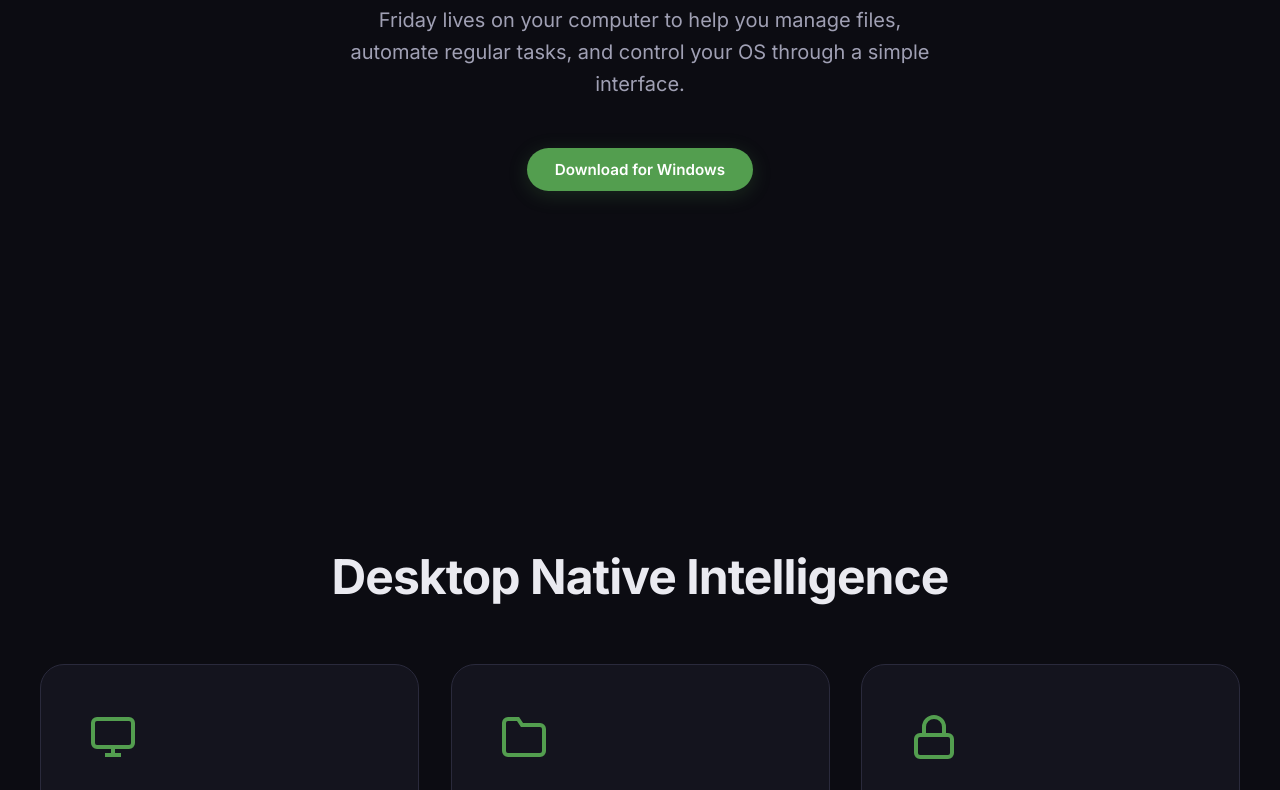
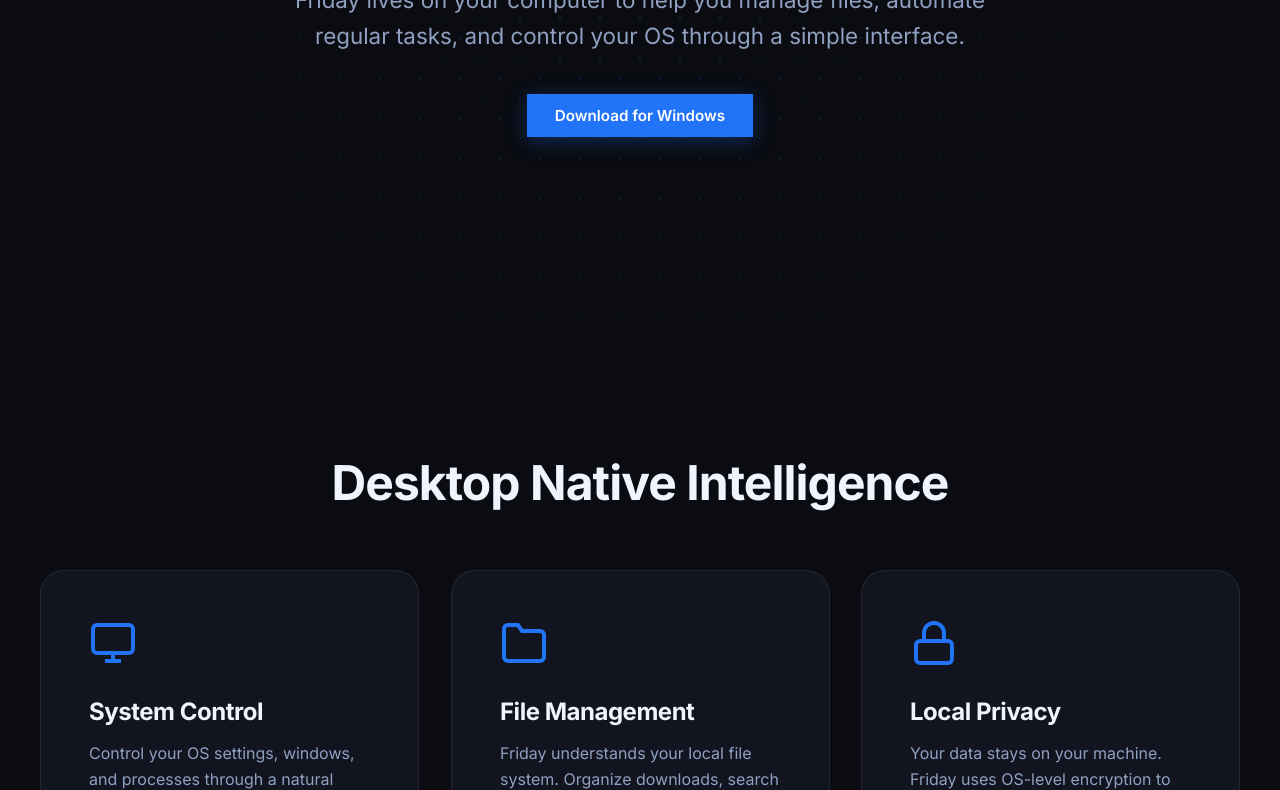
Before and after one commit to ebuka1017/Project-Friday, a website built with Vite: page website/index.html in a window 1280 px wide. Shown: the part 502-1292 px from the top of the page. Built offline with nearby package versions, Linux system fonts and the light colour scheme.

Commit message:
Transform Hero and feature cards to get.tech aesthetic

```diff
--- a/website/style.css
+++ b/website/style.css
@@ -4,44 +4,48 @@
    ═══════════════════════════════════════════════════════════════════════ */
 
 :root {
+    /* ── Vibrant Tech Palette (Inspired by get.tech / Radix) ── */
+    --accent: #2173F8; /* Primary Tech Blue */
+    --accent-hover: #133D8D;
+    --accent-glow: rgba(33, 115, 248, 0.3);
+
     /* Dark Mode (Default) */
-    --bg: #0c0c12;
-    --bg-surface: #14141e;
-    --bg-card: #1a1a28;
-    --bg-hover: #222230;
-    --border: #2a2a3c;
-    --border-accent: #3d7a4d;
-    --text: #eaeaf0;
-    --text-secondary: #a0a0b4;
-    --text-muted: #6c6c82;
-    --accent: #539E4F;
-    --accent-glow: rgba(83, 158, 79, 0.2);
-    --success: #4ade80;
-    --warning: #fbbf24;
-    --error: #f87171;
+    --bg: #0A0C12;
+    --bg-surface: #121420;
+    --bg-card: #1A1D2E;
+    --bg-hover: #22263A;
+    --border: rgba(255, 255, 255, 0.08);
+    --border-hover: rgba(255, 255, 255, 0.15);
+
+    --text: #F0F4FF;
+    --text-secondary: #90A0C0;
+    --text-muted: #5D6C8D;
+
+    /* Functional Colors */
+    --success: #10B981;
+    --warning: #F59E0B;
+    --error: #EF4444;
+
+    /* Design System */
     --font: 'Inter', -apple-system, system-ui, sans-serif;
     --radius: 12px;
     --radius-lg: 24px;
-    --radius-pill: 99px;
-    --transition: all 0.3s cubic-bezier(0.2, 0.8, 0.2, 1);
+    --transition: all 0.25s cubic-bezier(0.4, 0, 0.2, 1);
+    --shadow-sm: 0 4px 6px -1px rgba(0, 0, 0, 0.1);
+    --shadow: 0 10px 15px -3px rgba(0, 0, 0, 0.2);
+    --shadow-lg: 0 20px 25px -5px rgba(0, 0, 0, 0.3);
 }
 
-:root.theme-light {
-    /* Light Mode (Cream) */
-    --bg: #f5efe4;
-    --bg-surface: #ebe4d6;
-    --bg-card: #e0d8c8;
-    --bg-hover: #d6ceb8;
-    --border: #cfc5b2;
-    --border-accent: #80c090;
-    --text: #1e1c18;
-    --text-secondary: #5c5850;
-    --text-muted: #908878;
-    --accent: #539E4F;
-    --accent-glow: rgba(83, 158, 79, 0.15);
-    --success: #2a9d5c;
-    --warning: #b87d15;
-    --error: #c83838;
+[data-theme="light"] {
+    --bg: #F8FAFC;
+    --bg-surface: #FFFFFF;
+    --bg-card: #F1F5F9;
+    --bg-hover: #E2E8F0;
+    --border: rgba(0, 0, 0, 0.08);
+    --border-hover: rgba(0, 0, 0, 0.15);
+    --text: #0F172A;
+    --text-secondary: #475569;
+    --text-muted: #94A3B8;
 }
 
 /* ── Reset & Base ─────────────────────────────────────────────────────── */
@@ -57,12 +61,12 @@ html {
 }
 
 body {
-    background: var(--bg);
+    font-family: 'Inter', -apple-system, BlinkMacSystemFont, "Segoe UI", Roboto, sans-serif;
+    background-color: var(--bg);
     color: var(--text);
-    font-family: var(--font);
     line-height: 1.6;
+    overflow-x: hidden;
     -webkit-font-smoothing: antialiased;
-    overflow-x: hidden;
     transition: background-color 0.4s ease, color 0.4s ease;
     display: flex;
     flex-direction: column;
@@ -187,14 +191,32 @@ header.scrolled {
 /* ── Hero ──────────────────────────────────────────────────────────────── */
 
 .hero {
-    padding-top: 240px;
-    padding-bottom: 240px;
+    padding-top: 200px;
+    padding-bottom: 200px;
     text-align: center;
     position: relative;
+    background-image:
+        radial-gradient(var(--accent-glow) 1px, transparent 1px),
+        radial-gradient(var(--accent-glow) 1px, transparent 1px);
+    background-size: 40px 40px;
+    background-position: 0 0, 20px 20px;
+}
+
+.hero::after {
+    content: '';
+    position: absolute;
+    top: 0;
+    left: 0;
+    right: 0;
+    bottom: 0;
+    background: radial-gradient(circle at 50% 50%, transparent 0%, var(--bg) 80%);
+    pointer-events: none;
 }
 
 .hero-content {
-    max-width: 800px;
+    position: relative;
+    z-index: 1;
+    max-width: 900px;
     margin: 0 auto;
 }
 
@@ -213,15 +235,20 @@ header.scrolled {
 }
 
 .hero h1 {
-    font-size: clamp(3rem, 10vw, 5rem);
+    font-size: clamp(3rem, 8vw, 5.5rem);
+    font-weight: 800;
+    line-height: 1.1;
     margin-bottom: 24px;
+    letter-spacing: -0.04em;
 }
 
 .hero p {
-    font-size: 1.25rem;
+    font-size: clamp(1.1rem, 2vw, 1.4rem);
     color: var(--text-secondary);
-    max-width: 600px;
-    margin: 0 auto 48px;
+    margin-bottom: 40px;
+    max-width: 700px;
+    margin-left: auto;
+    margin-right: auto;
 }
 
 .hero-visual {
@@ -347,17 +374,35 @@ header.scrolled {
 }
 
 .feature-card {
-    padding: 48px;
     background: var(--bg-surface);
     border: 1px solid var(--border);
     border-radius: var(--radius-lg);
+    padding: 48px;
     transition: var(--transition);
+    position: relative;
+    overflow: hidden;
 }
 
 .feature-card:hover {
     border-color: var(--accent);
     transform: translateY(-8px);
-    box-shadow: 0 24px 48px rgba(0, 0, 0, 0.1);
+    box-shadow: 0 20px 40px rgba(0, 0, 0, 0.2);
+}
+
+.feature-card::before {
+    content: '';
+    position: absolute;
+    top: 0;
+    left: 0;
+    width: 100%;
+    height: 4px;
+    background: var(--accent);
+    opacity: 0;
+    transition: var(--transition);
+}
+
+.feature-card:hover::before {
+    opacity: 1;
 }
 
 .feature-icon {
```
